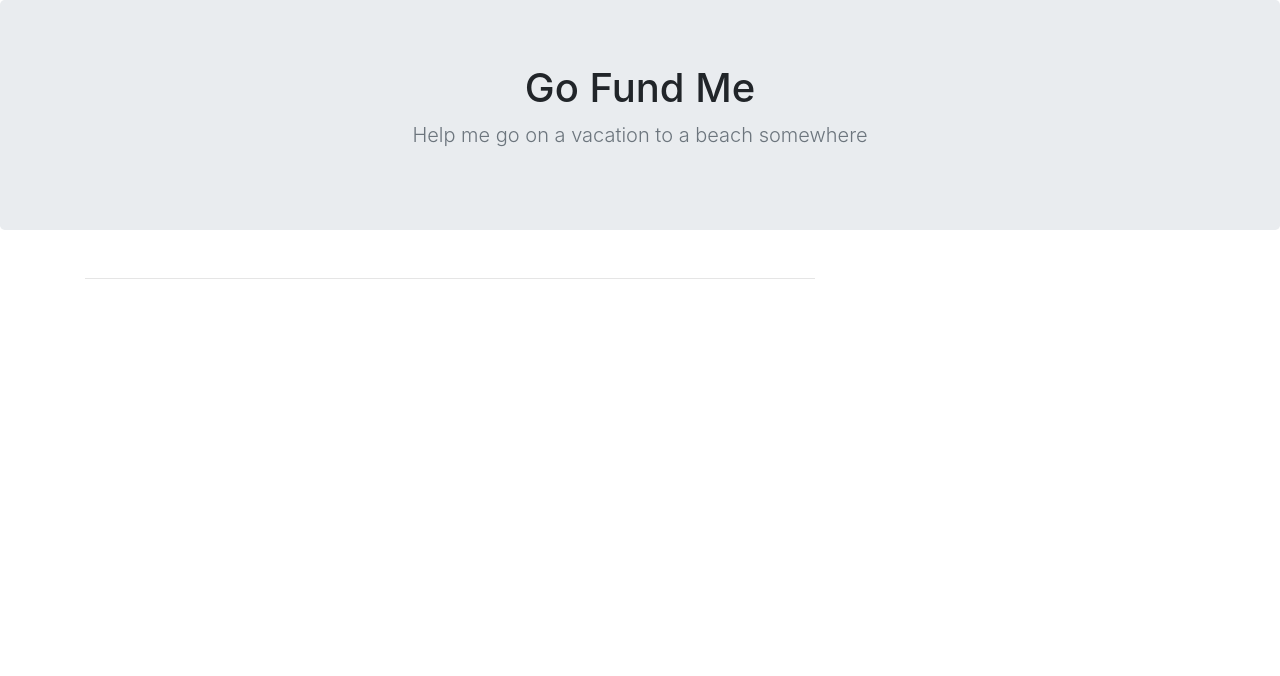
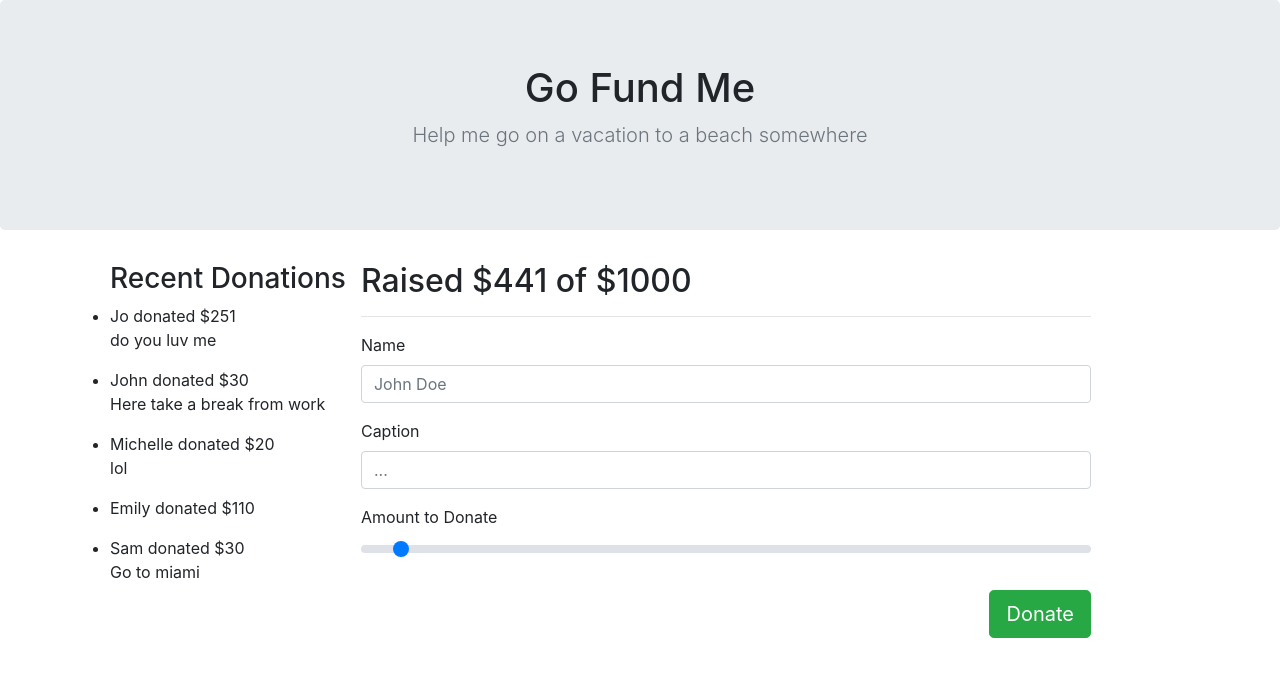
Before and after one commit to joinpursuit/Pursuit-Core-Web-Props-Lab-Tested, a React (Create React App) app: page / in a window 1280 px wide. Shown: the top 676 px of the page. Built offline with nearby package versions, Linux system fonts and the light colour scheme.

Commit message:
I finally understand props (posted 4:01 AM) now time for  some awesome sleep

```diff
--- a/src/App.js
+++ b/src/App.js
@@ -1,7 +1,9 @@
 import React from "react";
 
+import Progress from "./Components/Progress.js";
+import DonationForm from "./Components/DonationForm";
 import TopBar from "./Components/TopBar";
-
+import RecentDonations from "./Components/RecentDonations";
 import "./App.css";
 
 const donations = [
@@ -44,12 +46,14 @@ export default class App extends React.Component {
         <TopBar />
         <div className="container">
           <div className="row">
-            {/* TODO: Donations */}
+            <RecentDonations donations={donations} />
 
             <div className="col-8">
               {/* TODO: Progress */}
+              <Progress goal={1000} total={441} />
               <hr />
               {/* TODO: DonationForm */}
+              <DonationForm />
             </div>
           </div>
         </div>
--- a/src/Components/DonationForm.js
+++ b/src/Components/DonationForm.js
@@ -1,8 +1,27 @@
 import React from "react";
 
 const DonationForm = () => {
-  return null;
+  return(
+    <>
+  <div className="form-group">
+  <label>Name</label>
+  <input type="text" className="form-control" id="nameInput" placeholder="John Doe"></input>
+</div>
+<div className="form-group">
+  <label>Caption</label>
+  <input type="text" className="form-control" id="captionInput" placeholder="..."></input>
+</div>
+<div className="form-group">
+  <label>Amount to Donate</label>
+  <input type="range" className="custom-range" id="amountInput" min="5" max="1000"></input>
+  <blockquote className="blockquote text-right">
+    <p className="h3 mb-0"></p>
+    <button type="button" className="btn btn-lg btn-success my-4">Donate</button>
+  </blockquote>
+</div>
+</>
+  )
 };
-//inprogress
+
 
 export default DonationForm;
--- a/src/Components/Progress.js
+++ b/src/Components/Progress.js
@@ -1,7 +1,9 @@
 import React from "react";
 
-const Progress = () => {
-  return null;
+const Progress = ({total, goal}) => {
+  return (
+    <h2>Raised ${total} of ${goal}</h2>
+  );
 };
 
 export default Progress;
--- a/src/Components/RecentDonations.js
+++ b/src/Components/RecentDonations.js
@@ -1,7 +1,28 @@
 import React from "react";
 
-const RecentDonations = () => {
-  return null;
-};
+
+
+
+const RecentDonations = props => {
+  const donator = props.donations.map((props) => {
+    return (
+      <>
+      <div >
+      <li key={props.id}>
+        {props.name} donated ${props.amount}
+        <p>{props.caption}</p>
+      </li>
+      </div>
+      </>
+    )
+  })
+
+  return (
+    <ul>
+      <h3>Recent Donations</h3>
+      <p>{donator}</p>
+    </ul>
+  )
+}
 
 export default RecentDonations;
```
